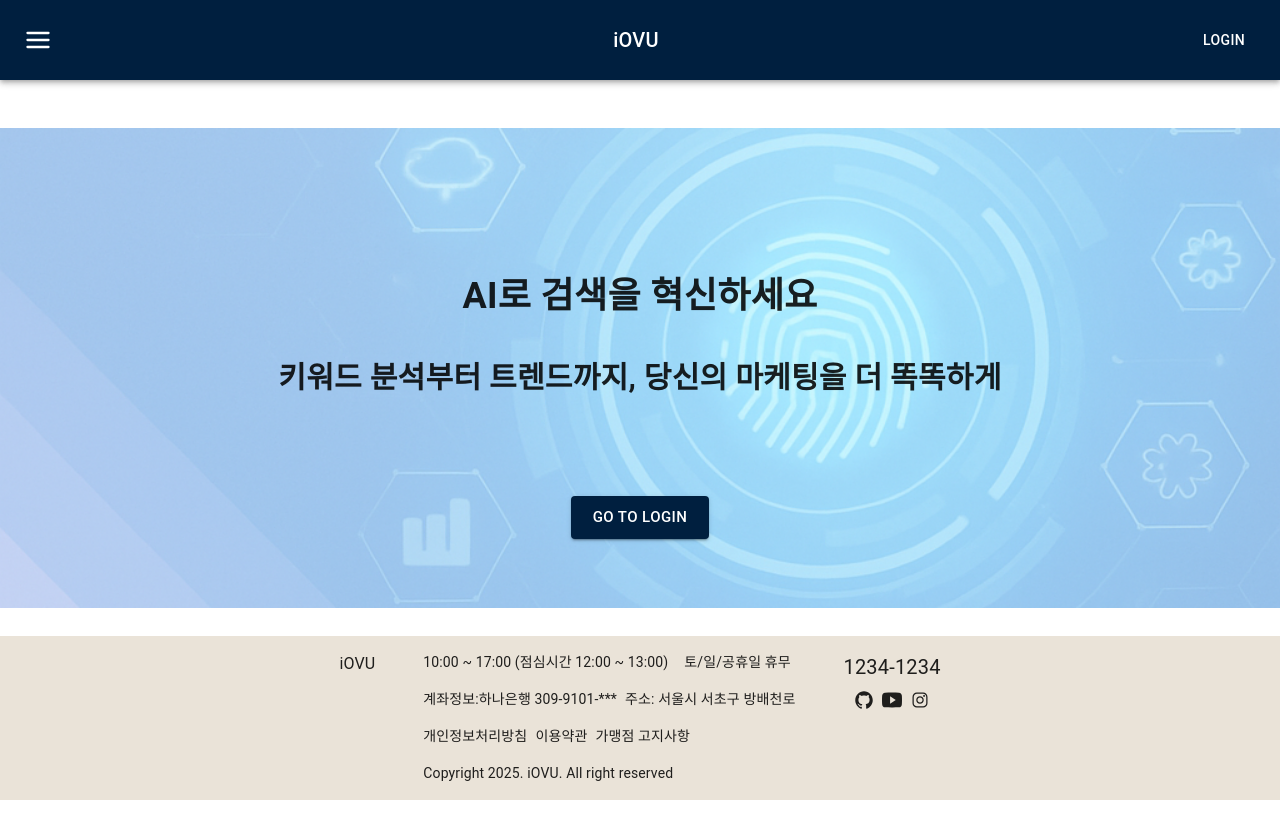
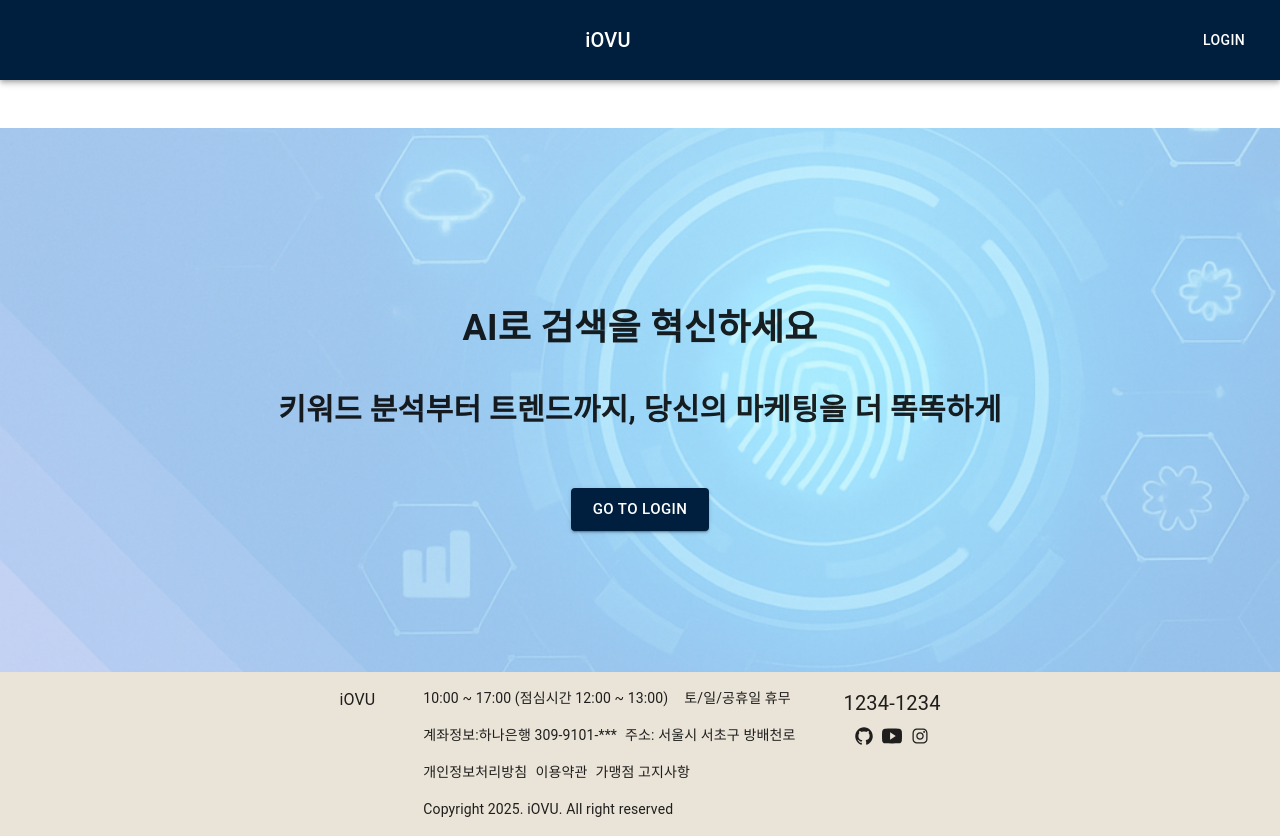
Before and after one commit to sunwook-dev/iOVU, a React (Create React App) app: page /landing in a window 1280 px wide. Before the commit the page ends 800 px from the top, so only its background shows below. Built offline with nearby package versions, Linux system fonts and the light colour scheme.

Commit message:
250512 UI 1차수정(랜딩페이지,검색페이지)

```diff
--- a/package.json
+++ b/package.json
@@ -12,6 +12,8 @@
     "@testing-library/user-event": "^13.5.0",
     "axios": "^1.9.0",
     "chart.js": "^4.4.9",
+    "framer-motion": "^12.10.5",
+    "lucide-react": "^0.509.0",
     "react": "^19.1.0",
     "react-chartjs-2": "^5.3.0",
     "react-dom": "^19.1.0",
--- a/src/component/layout/navBar/NavBar.jsx
+++ b/src/component/layout/navBar/NavBar.jsx
@@ -1,18 +1,23 @@
 import * as React from "react";
+
+import { useLocation, useNavigate } from "react-router-dom";
+
 import AppBar from "@mui/material/AppBar";
 import Box from "@mui/material/Box";
+import Button from "@mui/material/Button";
+import { FiMenu } from "react-icons/fi";
+import IconButton from "@mui/material/IconButton";
 import Toolbar from "@mui/material/Toolbar";
 import Typography from "@mui/material/Typography";
-import Button from "@mui/material/Button";
-import IconButton from "@mui/material/IconButton";
-import { FiMenu } from "react-icons/fi";
-import { useNavigate } from "react-router-dom";
 
 const NavBar = () => {
   //   const navigate = useNavigate();
   // const clickLogo = () ={
   //     navigate('/');
   // }
+    const location = useLocation(); // 현재 경로 가져오기
+    const isLandingPage = location.pathname === "/landing"; // LandingPage 여부 확인
+
   return (
     <Box>
       <AppBar
@@ -20,6 +25,7 @@ const NavBar = () => {
         sx={{ minHeight: 80, justifyContent: "center", mb: 6 }}
       >
         <Toolbar>
+          {!isLandingPage && (
             <IconButton
               size="large"
               edge="start"
@@ -29,6 +35,7 @@ const NavBar = () => {
             >
               <FiMenu />
             </IconButton>
+          )}
           <Typography
             // onClick={clickLogo}
             variant="h6"
--- a/src/pages/LandingPage.jsx
+++ b/src/pages/LandingPage.jsx
@@ -1,9 +1,10 @@
-import React from "react";
-import {Box, Container } from "@mui/material";
-import { useNavigate } from "react-router-dom";
+import {Box, Container} from "@mui/material";
+
 import CommonButton from "../component/common/CommonButton";
 import CommonTitle from "../component/common/CommonTitle";
-
+import React from "react";
+import { motion } from "framer-motion";
+import { useNavigate } from "react-router-dom";
 
 const LandingPage = () => {
   const navigate = useNavigate();
@@ -11,11 +12,10 @@ const LandingPage = () => {
     navigate("/login");
   };
   return (
-
     <Box
       sx={{
         width: "100%",
-        height: "60vh",
+        height: "68vh",
         backgroundImage: "url('/image/landing.png')",
         backgroundSize: "cover",
         backgroundRepeat: "no-repeat",
@@ -31,25 +31,35 @@ const LandingPage = () => {
           display: "flex",
           flexDirection: "column",
           alignItems: "center",
+          padding: 0, // 불필요한 여백 제거
+          margin: 0,
         }}
       >
-      <section>
+        <motion.div
+          initial={{ opacity: 0, y: -30 }}
+          animate={{ opacity: 1, y: 0 }}
+          transition={{ duration: 0.8 }}
+        >
           <CommonTitle
             sx={{
               fontSize: 36,
-            pt: "10vh"
-          }}>
+              pt: "5vh",
+            }}
+          >
             AI로 검색을 혁신하세요
           </CommonTitle>
           <CommonTitle sx={{ fontSize: 30 }}>
             키워드 분석부터 트렌드까지, 당신의 마케팅을 더 똑똑하게
           </CommonTitle>
-        <CommonButton onClick={clickBtn}
+          <CommonButton
+            onClick={clickBtn}
             sx={{
-            mt: 10
-          }}>
-          Go to Login</CommonButton>
-      </section>
+              mt: 5,
+            }}
+          >
+            Go to Login
+          </CommonButton>
+        </motion.div>
       </Container>
     </Box>
   );
--- a/src/pages/SearchPage.jsx
+++ b/src/pages/SearchPage.jsx
@@ -1,7 +1,8 @@
+import {Box, Container, InputAdornment, TextField} from "@mui/material";
+
+import CommonButton from "../component/common/CommonButton";
+import CommonTitle from "../component/common/CommonTitle";
 import React from "react";
-import CommonTitle from "../component/common/CommonTitle";
-import {TextField, InputAdornment, Container, Box } from "@mui/material";
-import CommonButton from "../component/common/CommonButton";
 import { useNavigate } from "react-router-dom";
 
 const SearchPage = () => {
@@ -11,13 +12,15 @@ const SearchPage = () => {
       console.log("검색 실행");
     };
   return (
-    <Container sx={{
+    <Container
+      sx={{
         width: "1000px",
         display: "flex",
         justifyContent: "center",
         alignItems: "center",
         flexDirection: "column",
-    }}>
+      }}
+    >
       <Box
         sx={{
           width: "100%",
@@ -25,17 +28,19 @@ const SearchPage = () => {
           flexDirection: "column",
           justifyContent: "center",
           alignItems: "center",
-          paddingTop: "10vh",
-          gap: 2,
+          paddingTop: "1vh",
+          position: "relative",
+          // gap: 2,
         }}
       >
         <img
-          src="/image/searchBanner.png"
+          src="/image/searchBanner2.png"
           alt="검색 배너"
           style={{
             width: 500,
-            height: 300,
-            marginBottom: 20,
+            height: 400,
+            marginBottom: 0,
+            marginTop: 0,
           }}
         />
 
@@ -43,20 +48,26 @@ const SearchPage = () => {
           placeholder="키워드 검색"
           variant="outlined"
           size="medium"
-          sx={{ width: 500}}
+          sx={{ width: 600, position: "absolute", top: "350px" }}
+          onKeyDown={(e) => {
+            if (e.key === "Enter") {
+              handleSearch();
+            }
+          }}
           InputProps={{
             sx: {
-              '& input': {
-                paddingLeft: 25,
-                textAlign: 'left',
+              "& input": {
+                paddingLeft: 33,
+                textAlign: "left",
               },
               height: 40,
               borderRadius: 5,
               backgroundColor: "#F5F5F5",
             },
             endAdornment: (
-              <InputAdornment position="end" >
-                <CommonButton onClick={handleSearch}
+              <InputAdornment position="end">
+                <CommonButton
+                  onClick={handleSearch}
                   sx={{
                     backgroundColor: "transparent",
                     boxShadow: "none",
@@ -64,8 +75,8 @@ const SearchPage = () => {
                       backgroundColor: "transparent",
                     },
                     "&:hover img": {
-                      transform: "scale(1.2)",    // 확대 효과
-                      filter: "brightness(1.3)",  // 더 밝게
+                      transform: "scale(1.2)", // 확대 효과
+                      filter: "brightness(1.3)", // 더 밝게
                     },
                   }}
                 >
```
Also changed, not shown: public/image/searchBanner2.png (added), 1 other file (tests, documents, lock files or other folders). Lines whose indentation alone changed are shown as unchanged.
